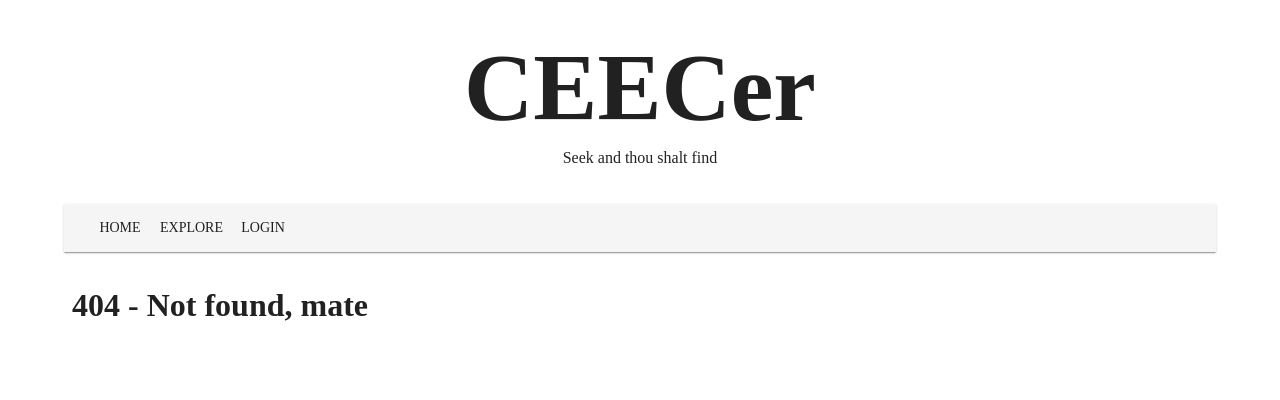
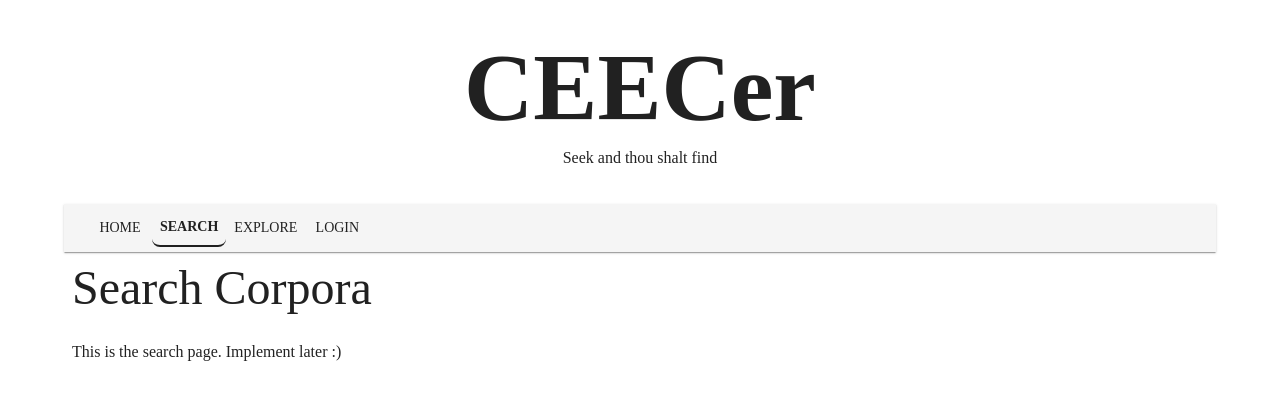
Before and after one commit to akskettu-hub/FullStackProject, a React (Vite) app in the folder frontend/: page /search in a window 1280 px wide. Before the commit this address had no page. Shown: the top 400 px of the page. Built offline with nearby package versions, Linux system fonts and the light colour scheme.

Commit message:
Add placeholder search page.

```diff
--- a/frontend/src/App.tsx
+++ b/frontend/src/App.tsx
@@ -8,6 +8,7 @@ import UserLoginPrompt from "./components/UserLoginPrompt";
 import ExplorePageLayout from "./components/ExplorePage/ExplorePageLayout";
 import ExploreAuthorsPage from "./components/ExplorePage/Authors";
 import ExploreCorporaPage from "./components/ExplorePage/Corpora";
+import SearchCorporaPage from "./components/SearchPage";
 
 const App = (): ReactElement => {
   const [name, setName] = useState<string>("");
@@ -40,6 +41,7 @@ const App = (): ReactElement => {
             <Route path="corpora" element={<ExploreCorporaPage />} />
             <Route path="authors" element={<ExploreAuthorsPage />} />
           </Route>
+          <Route path="/search" element={<SearchCorporaPage />} />
           <Route path="/*" element={<h1>404 - Not found, mate</h1>} />
         </Route>
       </Routes>
--- a/frontend/src/components/HeaderLayout.tsx
+++ b/frontend/src/components/HeaderLayout.tsx
@@ -5,6 +5,7 @@ import { NavLink, Outlet } from "react-router-dom";
 
 const navItems = [
   { label: "Home", to: "/" },
+  { label: "Search", to: "/search" },
   { label: "Explore", to: "/explore" },
   { label: "Login", to: "/login" },
 ];
--- /dev/null
+++ b/frontend/src/components/SearchPage/index.tsx
@@ -0,0 +1,16 @@
+import type { ReactElement } from "react";
+import { Typography } from "@mui/material";
+
+const SearchCorporaPage = (): ReactElement => {
+  return (
+    <div>
+      <Typography variant="h3" sx={{ paddingBottom: 1 }}>
+        Search Corpora
+      </Typography>
+
+      <p>This is the search page. Implement later :)</p>
+    </div>
+  );
+};
+
+export default SearchCorporaPage;
```
